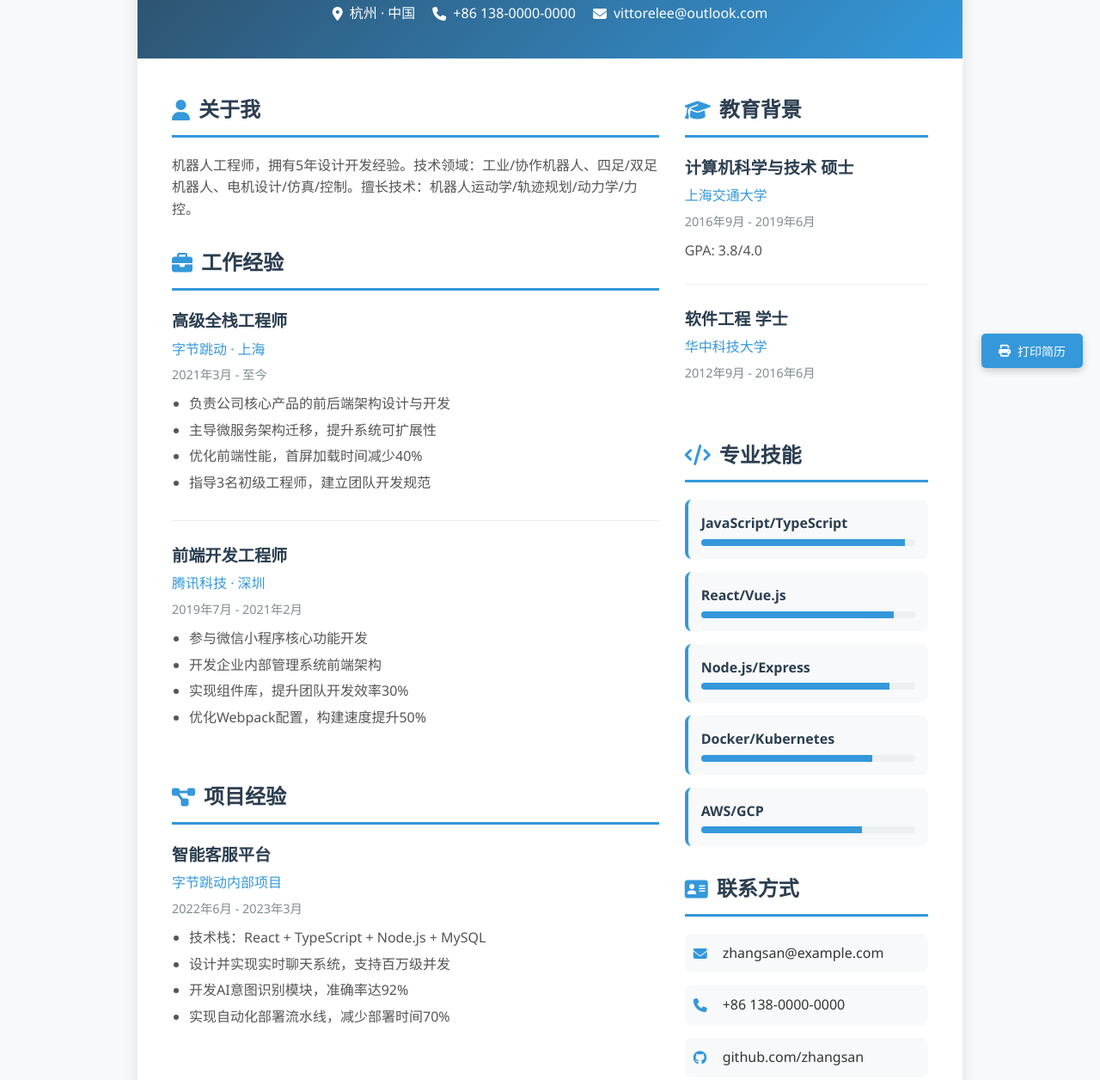
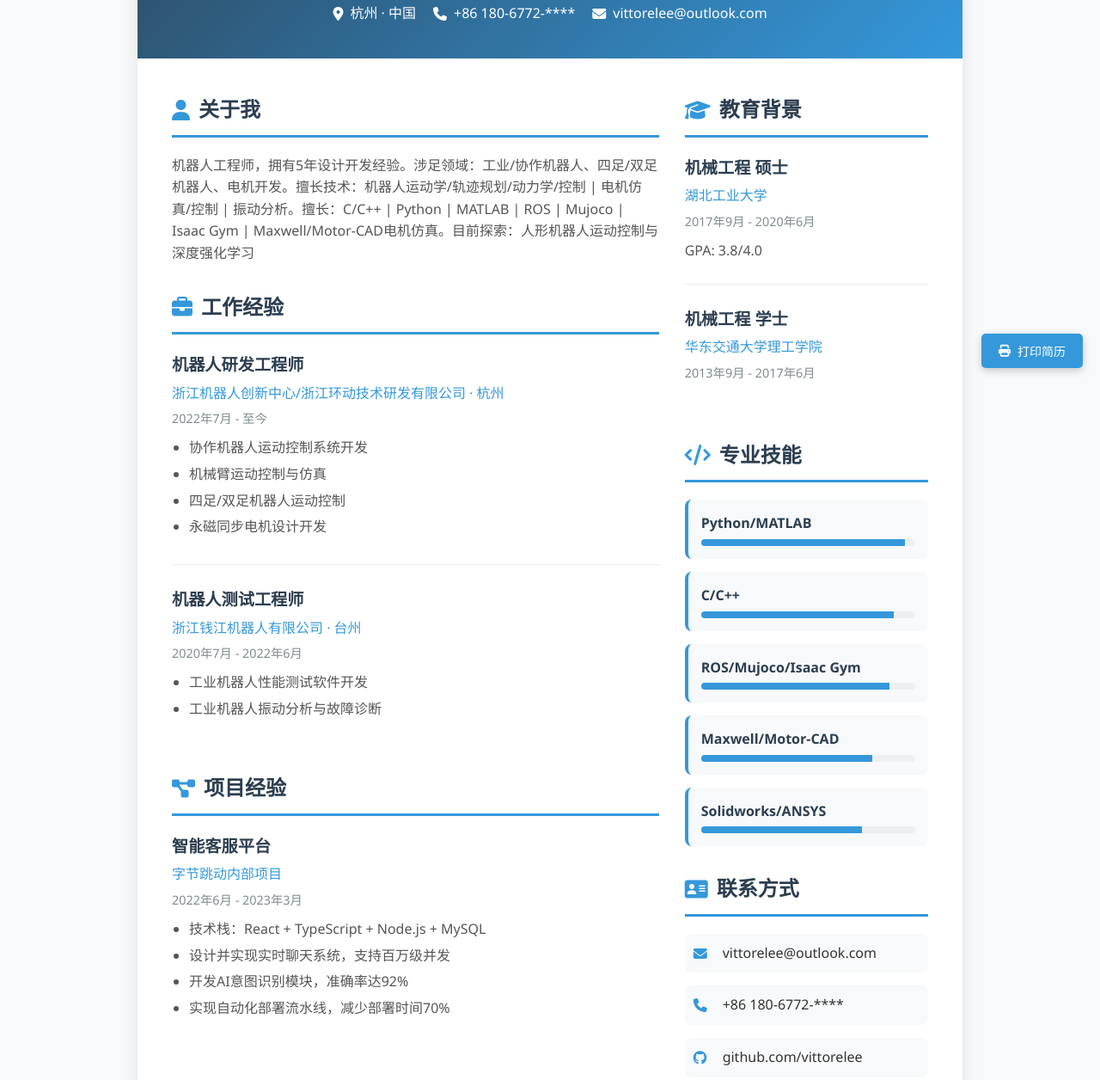
Before and after one commit to VittoreLee/VittoreLee.github.io, a plain HTML site: page index.html in a window 1280 px wide. Shown: the part 352-1608 px from the top of the page at 86% size. Drawn offline with Linux system fonts and the light colour scheme.

Commit message:
Update index.html

```diff
--- a/index.html
+++ b/index.html
@@ -267,7 +267,7 @@
                 </span>
                 <span class="contact-item">
                     <i class="fas fa-phone"></i>
-                    <span>+86 138-0000-0000</span>
+                    <span>+86 180-6772-****</span>
                 </span>
                 <span class="contact-item">
                     <i class="fas fa-envelope"></i>
@@ -282,7 +282,7 @@
                 <!-- 关于我 -->
                 <section class="section">
                     <h2 class="section-title"><i class="fas fa-user"></i>关于我</h2>
-                    <p class="description">机器人工程师，拥有5年设计开发经验。技术领域：工业/协作机器人、四足/双足机器人、电机设计/仿真/控制。擅长技术：机器人运动学/轨迹规划/动力学/力控。</p>
+                    <p class="description">机器人工程师，拥有5年设计开发经验。涉足领域：工业/协作机器人、四足/双足机器人、电机开发。擅长技术：机器人运动学/轨迹规划/动力学/控制 | 电机仿真/控制 | 振动分析。擅长：C/C++ | Python | MATLAB | ROS | Mujoco | Isaac Gym | Maxwell/Motor-CAD电机仿真。目前探索：人形机器人运动控制与深度强化学习 </p>
                 </section>
 
                 <!-- 工作经验 -->
@@ -290,29 +290,27 @@
                     <h2 class="section-title"><i class="fas fa-briefcase"></i>工作经验</h2>
 
                     <div class="job">
-                        <h3 class="job-title">高级全栈工程师</h3>
-                        <p class="company">字节跳动 · 上海</p>
-                        <p class="date">2021年3月 - 至今</p>
+                        <h3 class="job-title">机器人研发工程师</h3>
+                        <p class="company">浙江机器人创新中心/浙江环动技术研发有限公司 · 杭州</p>
+                        <p class="date">2022年7月 - 至今</p>
                         <div class="description">
                             <ul>
-                                <li>负责公司核心产品的前后端架构设计与开发</li>
-                                <li>主导微服务架构迁移，提升系统可扩展性</li>
-                                <li>优化前端性能，首屏加载时间减少40%</li>
-                                <li>指导3名初级工程师，建立团队开发规范</li>
+                                <li>协作机器人运动控制系统开发</li>
+                                <li>机械臂运动控制与仿真</li>
+                                <li>四足/双足机器人运动控制</li>
+                                <li>永磁同步电机设计开发</li>
                             </ul>
                         </div>
                     </div>
 
                     <div class="job">
-                        <h3 class="job-title">前端开发工程师</h3>
-                        <p class="company">腾讯科技 · 深圳</p>
-                        <p class="date">2019年7月 - 2021年2月</p>
+                        <h3 class="job-title">机器人测试工程师</h3>
+                        <p class="company">浙江钱江机器人有限公司 · 台州</p>
+                        <p class="date">2020年7月 - 2022年6月</p>
                         <div class="description">
                             <ul>
-                                <li>参与微信小程序核心功能开发</li>
-                                <li>开发企业内部管理系统前端架构</li>
-                                <li>实现组件库，提升团队开发效率30%</li>
-                                <li>优化Webpack配置，构建速度提升50%</li>
+                                <li>工业机器人性能测试软件开发</li>
+                                <li>工业机器人振动分析与故障诊断</li>
                             </ul>
                         </div>
                     </div>
@@ -345,16 +343,16 @@
                     <h2 class="section-title"><i class="fas fa-graduation-cap"></i>教育背景</h2>
 
                     <div class="education-item">
-                        <h3 class="education-degree">计算机科学与技术 硕士</h3>
-                        <p class="school">上海交通大学</p>
-                        <p class="date">2016年9月 - 2019年6月</p>
+                        <h3 class="education-degree">机械工程 硕士</h3>
+                        <p class="school">湖北工业大学</p>
+                        <p class="date">2017年9月 - 2020年6月</p>
                         <p class="description">GPA: 3.8/4.0</p>
                     </div>
 
                     <div class="education-item">
-                        <h3 class="education-degree">软件工程 学士</h3>
-                        <p class="school">华中科技大学</p>
-                        <p class="date">2012年9月 - 2016年6月</p>
+                        <h3 class="education-degree">机械工程 学士</h3>
+                        <p class="school">华东交通大学理工学院</p>
+                        <p class="date">2013年9月 - 2017年6月</p>
                     </div>
                 </section>
 
@@ -364,35 +362,35 @@
 
                     <div class="skills-grid">
                         <div class="skill-item">
-                            <div class="skill-name">JavaScript/TypeScript</div>
+                            <div class="skill-name">Python/MATLAB</div>
                             <div class="skill-level">
                                 <div class="skill-level-bar" style="width: 95%"></div>
                             </div>
                         </div>
 
                         <div class="skill-item">
-                            <div class="skill-name">React/Vue.js</div>
+                            <div class="skill-name">C/C++</div>
                             <div class="skill-level">
                                 <div class="skill-level-bar" style="width: 90%"></div>
                             </div>
                         </div>
 
                         <div class="skill-item">
-                            <div class="skill-name">Node.js/Express</div>
+                            <div class="skill-name">ROS/Mujoco/Isaac Gym</div>
                             <div class="skill-level">
                                 <div class="skill-level-bar" style="width: 88%"></div>
                             </div>
                         </div>
 
                         <div class="skill-item">
-                            <div class="skill-name">Docker/Kubernetes</div>
+                            <div class="skill-name">Maxwell/Motor-CAD</div>
                             <div class="skill-level">
                                 <div class="skill-level-bar" style="width: 80%"></div>
                             </div>
                         </div>
 
                         <div class="skill-item">
-                            <div class="skill-name">AWS/GCP</div>
+                            <div class="skill-name">Solidworks/ANSYS</div>
                             <div class="skill-level">
                                 <div class="skill-level-bar" style="width: 75%"></div>
                             </div>
@@ -407,19 +405,19 @@
                     <div class="contact-details">
                         <div class="contact-detail">
                             <i class="fas fa-envelope"></i>
-                            <span>zhangsan@example.com</span>
+                            <span>vittorelee@outlook.com</span>
                         </div>
                         <div class="contact-detail">
                             <i class="fas fa-phone"></i>
-                            <span>+86 138-0000-0000</span>
+                            <span>+86 180-6772-****</span>
                         </div>
                         <div class="contact-detail">
                             <i class="fab fa-github"></i>
-                            <span>github.com/zhangsan</span>
+                            <span>github.com/vittorelee</span>
                         </div>
                         <div class="contact-detail">
                             <i class="fab fa-linkedin"></i>
-                            <span>linkedin.com/in/zhangsan</span>
+                            <span>linkedin.com/in/vittorelee</span>
                         </div>
                     </div>
                 </section>
@@ -428,7 +426,7 @@
 
         <!-- 底部 -->
         <div class="footer">
-            <p>最后更新: 2024年1月</p>
+            <p>最后更新: 20264年1月</p>
             <p>欢迎访问我的个人主页，期待与您合作！</p>
             <div class="social-links">
                 <a href="https://github.com/zhangsan" class="social-link">
```
